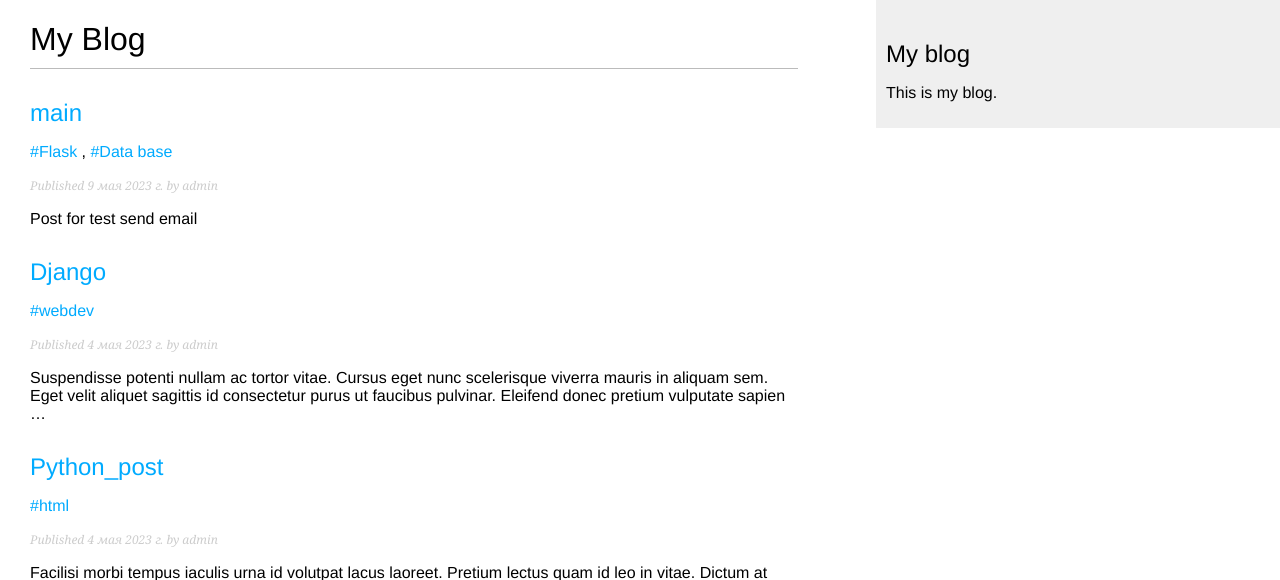
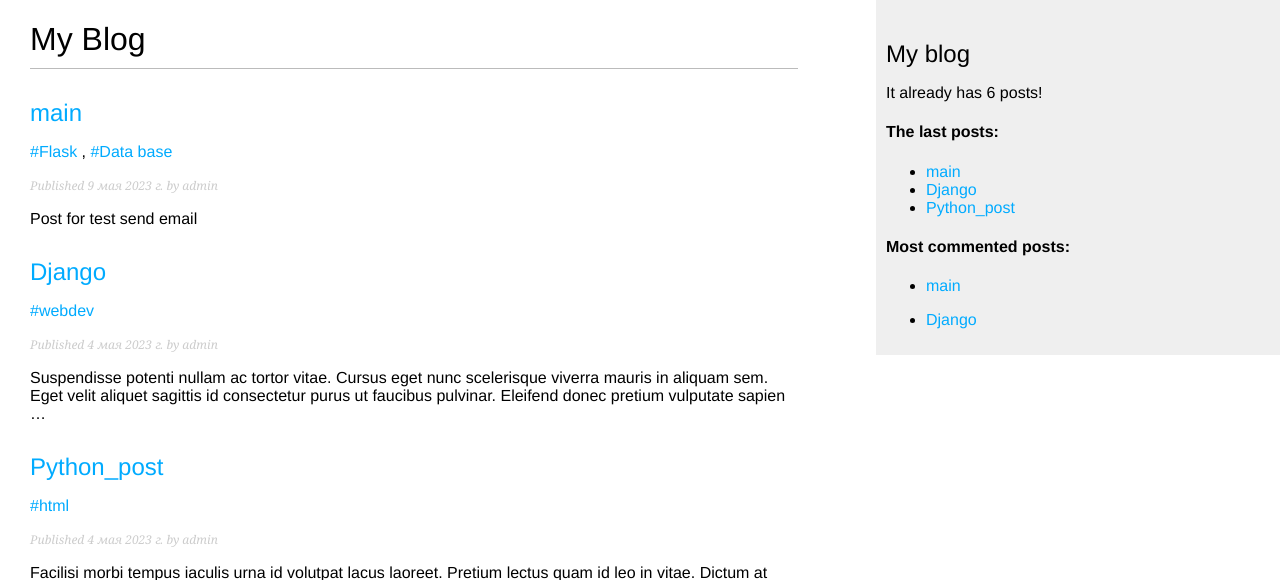
Before and after one commit to VasiliyHaroshka/blog, a Django app: page / in a window 1280 px wide. Shown: the top 580 px of the page. Run offline with Django 4.2, Linux system fonts and the light colour scheme; data comes from the database, SQL or seed files in the repository.

Commit message:
add template tags

```diff
--- a/my_blog/blog/templates/blog/base.html
+++ b/my_blog/blog/templates/blog/base.html
@@ -1,4 +1,5 @@
 {% load static %}
+{% load blog_tags %}
 <!DOCTYPE html>
 <html>
 <head>
@@ -12,7 +13,18 @@
   </div>
   <div id="sidebar">
     <h2>My blog</h2>
-      <p>This is my blog.</p>
+
+    <p>It already has {% count_tags %} posts!</p>
+    <h4>The last posts:</h4>
+    {% display_the_latest_posts %}
+
+    <h4>Most commented posts:</h4>
+    {% most_commented_posts as mc_posts %}
+    <ul>
+      {% for post in mc_posts %}
+        <li><p><a href="{{ post.get_absolute_url }}">{{ post.title }}</a></p></li>
+      {% endfor %}
+    </ul>
   </div>
 </body>
 </html>
--- /dev/null
+++ b/my_blog/blog/templates/blog/latest_posts.html
@@ -0,0 +1,5 @@
+<ul>
+    {% for post in latest_posts %}
+        <li><a href="{{ post.get_absolute_url }}">{{ post.title }}</a></li>
+    {% endfor %}
+</ul>
--- /dev/null
+++ b/my_blog/blog/templatetags/blog_tags.py
@@ -0,0 +1,25 @@
+from django import template
+from django.db.models import Count
+
+from ..models import Post
+
+register = template.Library()
+
+
+@register.simple_tag(name="count_tags")
+def total_posts():
+    """Тег для вывода общего количества опубликованных постов"""
+    return Post.published.count()
+
+
+@register.simple_tag()
+def most_commented_posts(count=2):
+    """Тег для вывода самых комментируемых поста"""
+    return Post.published.annotate(total_comments=Count("comments")).order_by("-total_comments")[:count]
+
+
+@register.inclusion_tag("blog/latest_posts.html")
+def display_the_latest_posts(count=3):
+    """Тег для вывода 3 последних опубликованных постов"""
+    latest_posts = Post.published.all().order_by("-published_date")[:count]
+    return {"latest_posts": latest_posts}
--- a/my_blog/blog/views.py
+++ b/my_blog/blog/views.py
@@ -1,6 +1,7 @@
 from django.core.mail import send_mail
 from django.core.paginator import Paginator, PageNotAnInteger, EmptyPage
 from django.shortcuts import render, get_object_or_404, redirect
+from django.db.models import Count
 
 from taggit.models import Tag
 
@@ -49,11 +50,17 @@ def post_detail(request, year, month, day, post):
             new_comment.save()
     else:
         comment_form = CommentForm()
+
+    post_tags_ids = post.tags.values_list("id", flat=True)
+    similar_posts = Post.published.filter(tags__in=post_tags_ids).exclude(id=post.id)
+    recommend_posts = similar_posts.annotate(same_tags=Count("tags")).order_by("-same_tags", "-published_date")[:2]
+
     context = {
         "post": post,
         "comments": comments,
         "new_comment": new_comment,
         "comment_form": comment_form,
+        "recommend_posts": recommend_posts,
     }
     return render(request, "blog/post_detail.html", context)
 
```
Also changed, not shown: my_blog/blog/templates/blog/post_detail.html (+7 -0 lines), my_blog/blog/templatetags/__init__.py (added).
